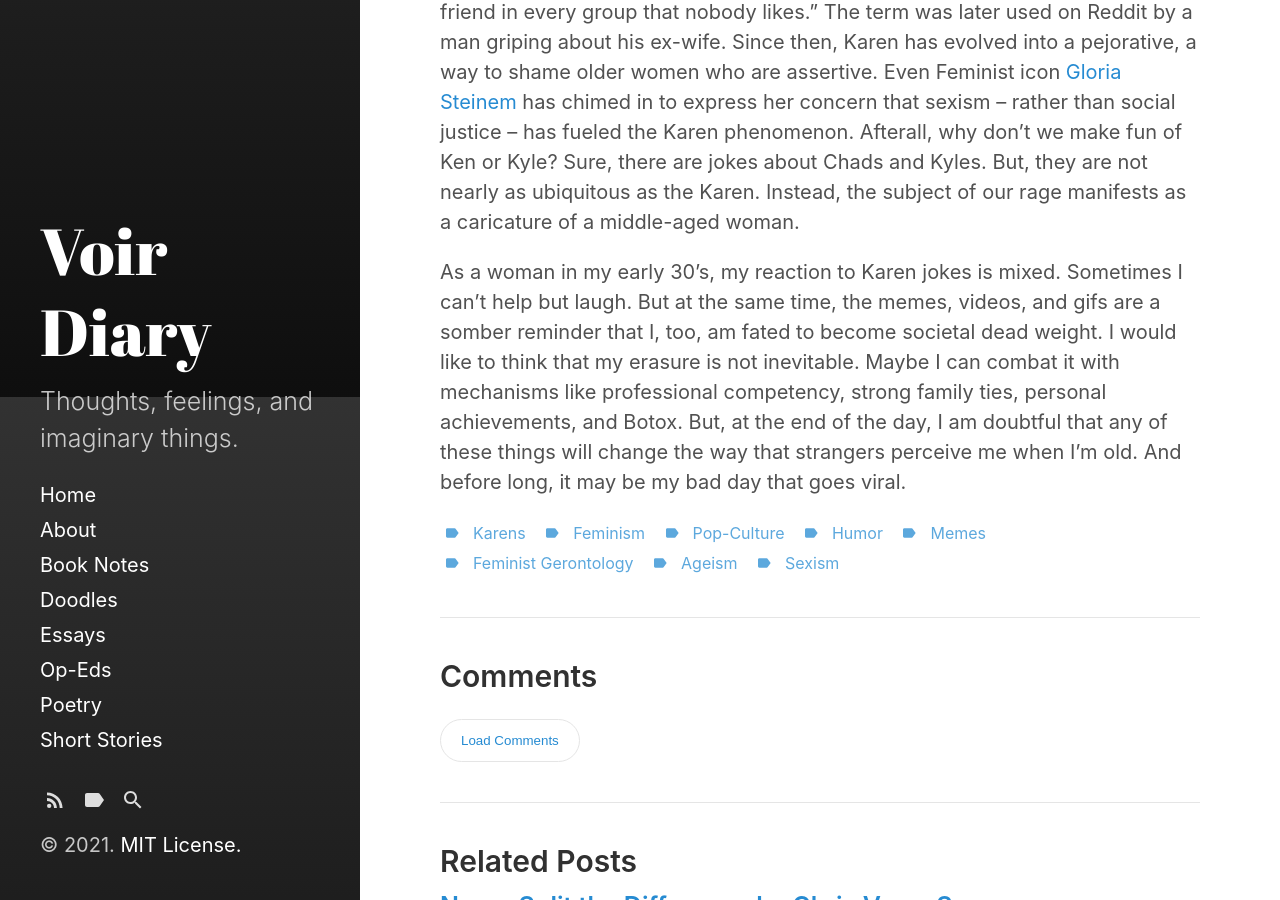
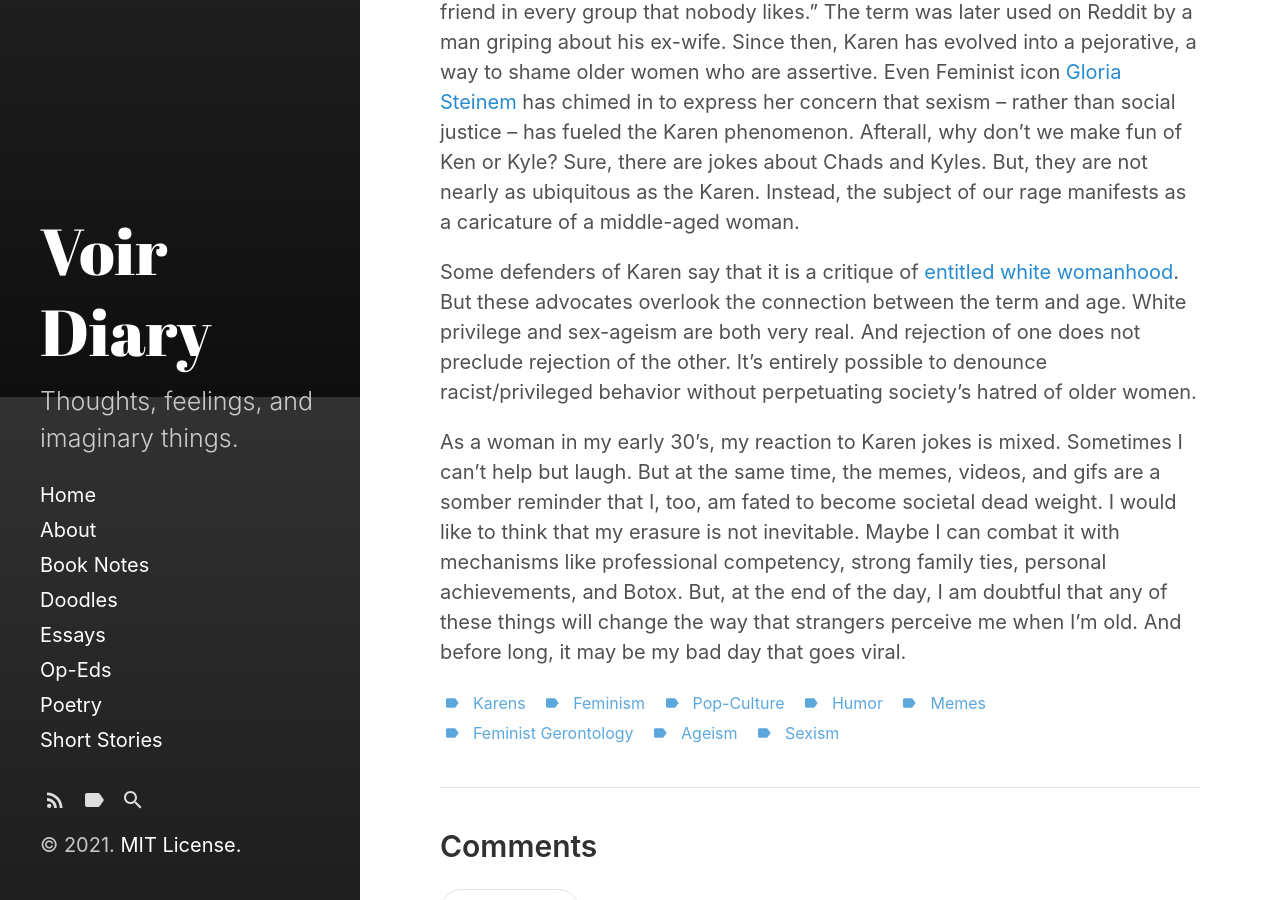
Before and after one commit to VoirDiary/VoirDiary, a Jekyll site: the page built from _posts/2021-05-25-Karens.md, in a window 1280 px wide and 900 px high, scrolled down 1403 px. Built offline with Jekyll 4.4.1, drawn with Linux system fonts in a browser that asks for light colours.

Commit message:
Update 2021-05-25-Karens.md

```diff
--- a/_posts/2021-05-25-Karens.md
+++ b/_posts/2021-05-25-Karens.md
@@ -29,4 +29,6 @@ In some instances, the Karen has been used as a vehicle to decry other social wr
 
 But the term Karen does not have origins in social justice.  It first appeared in a [sketch by comedian Dane Cook](https://www.youtube.com/watch?v=uEO_28VrJLQ) in 2005, who chose the name to label “the friend in every group that nobody likes.”  The term was later used on Reddit by a man griping about his ex-wife. Since then, Karen has evolved into a pejorative, a way to shame older women who are assertive. Even Feminist icon [Gloria Steinem](https://www.yahoo.com/entertainment/gloria-steinem-julie-taymor-karen-meme-sexist-162810020.html?guccounter=1&guce_referrer=aHR0cHM6Ly93d3cuZ29vZ2xlLmNvbS8&guce_referrer_sig=AQAAANdFMDNOIAm3vqjAv82klGXVDvYetui6pVY7CQu_UbDOl8lkwdpaa_H3w2_Rb_Qq3UzfsF6ho1Imcfntr29Ck0xr2zbILyN8uRMwwoAJvfCio3RZeArYMTrrxnHhGCuP2DUqX7bdu3AsGndo0XKOhLwbjC7xcv8Obk44g-uE9cbe) has chimed in to express her concern that sexism – rather than social justice – has fueled the Karen phenomenon.  Afterall, why don’t we make fun of Ken or Kyle?  Sure, there are jokes about Chads and Kyles.  But, they are not nearly as ubiquitous as the Karen.  Instead, the subject of our rage manifests as a caricature of a middle-aged woman.
 
+Some defenders of Karen say that it is a critique of [entitled white womanhood](https://www.bitchmedia.org/article/very-online/the-karen-meme-isnt-a-slur-its-a-social-critique).  But these advocates overlook the connection between the term and age.  White privilege and sex-ageism are both very real.  And rejection of one does not preclude rejection of the other.  It’s entirely possible to denounce racist/privileged behavior without perpetuating society’s hatred of older women.
+
 As a woman in my early 30’s, my reaction to Karen jokes is mixed.  Sometimes I can’t help but laugh.  But at the same time, the memes, videos, and gifs are a somber reminder that I, too, am fated to become societal dead weight.  I would like to think that my erasure is not inevitable.  Maybe I can combat it with mechanisms like professional competency, strong family ties, personal achievements, and Botox.  But, at the end of the day, I am doubtful that any of these things will change the way that strangers perceive me when I’m old.  And before long, it may be my bad day that goes viral.
```
